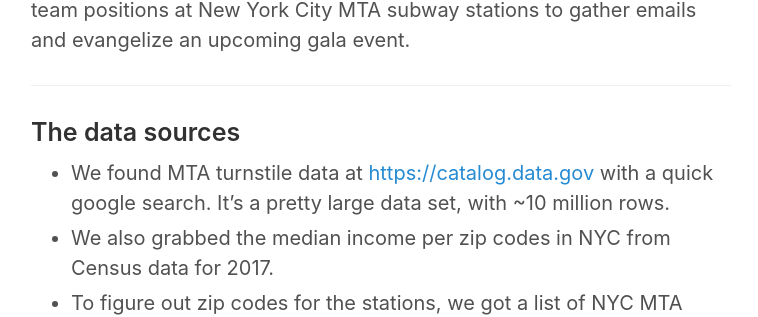
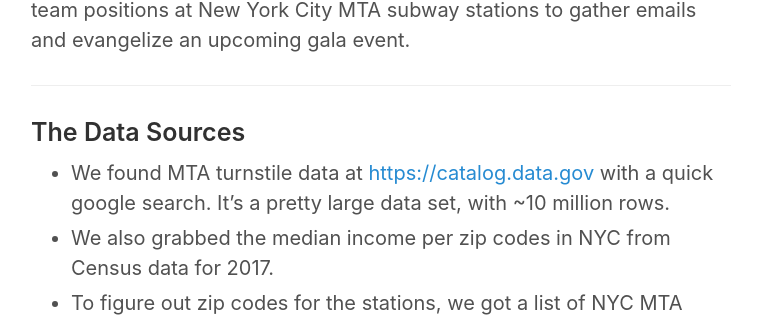
Before and after one commit to pytgit/pytgit.github.io, a Jekyll site: the page built from _posts/2019-01-13-firstproject.md, in a window 1280 px wide. Shown: the part 328-645 px from the top of the page, without its empty margins (259-1017 px from the left). Built offline with Jekyll 4.4.1, drawn with Linux system fonts in a browser that asks for light colours.

Commit message:
capitlization

```diff
--- a/_posts/2019-01-13-firstproject.md
+++ b/_posts/2019-01-13-firstproject.md
@@ -7,7 +7,7 @@
 
 -----
 
-### The data sources
+### The Data Sources
 - We found MTA turnstile data at [https://catalog.data.gov](https://catalog.data.gov/dataset/turnstile-usage-data-2018) with a quick google search. It's a pretty large data set, with ~10 million rows.
 - We also grabbed the median income per zip codes in NYC from Census data for 2017.
 - To figure out zip codes for the stations, we got a list of NYC MTA subway stations with names and corresponding geocodes, and then used Google API to find zip codes for the corresponding geocodes.
```
